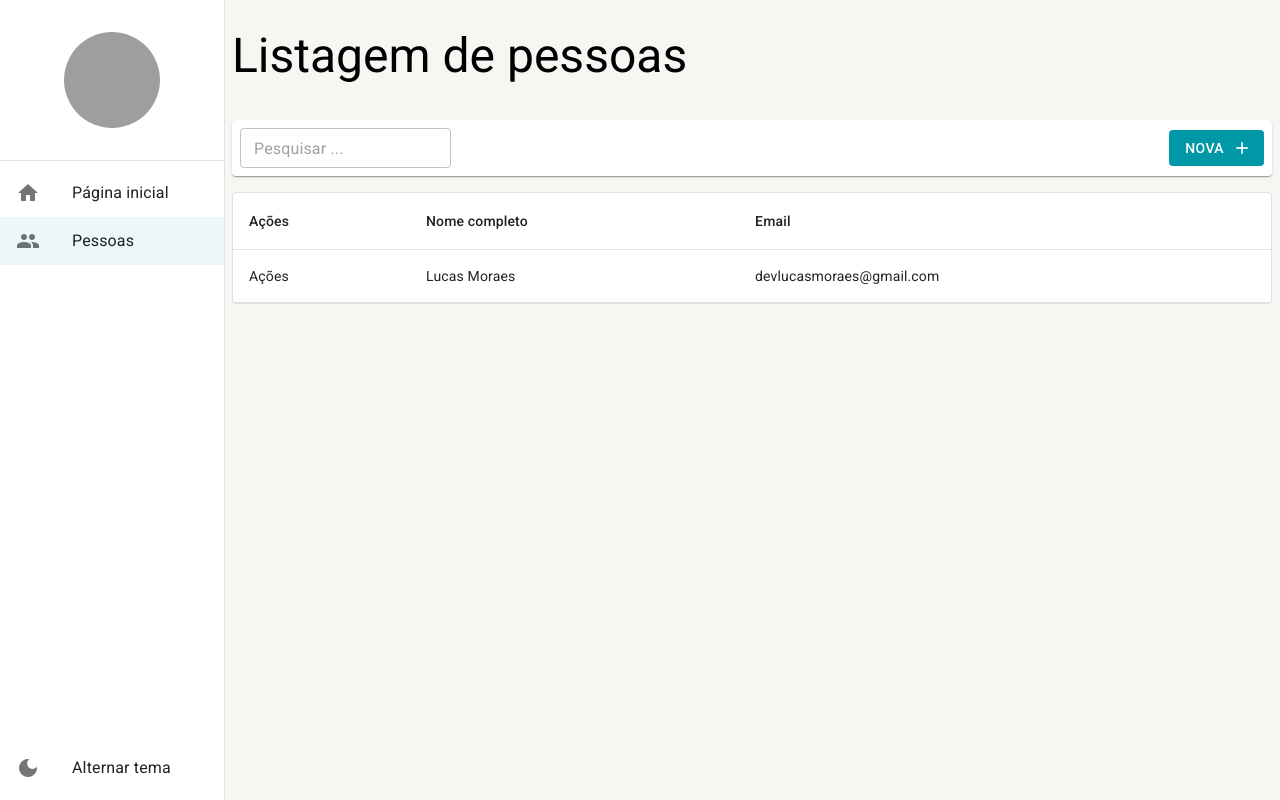
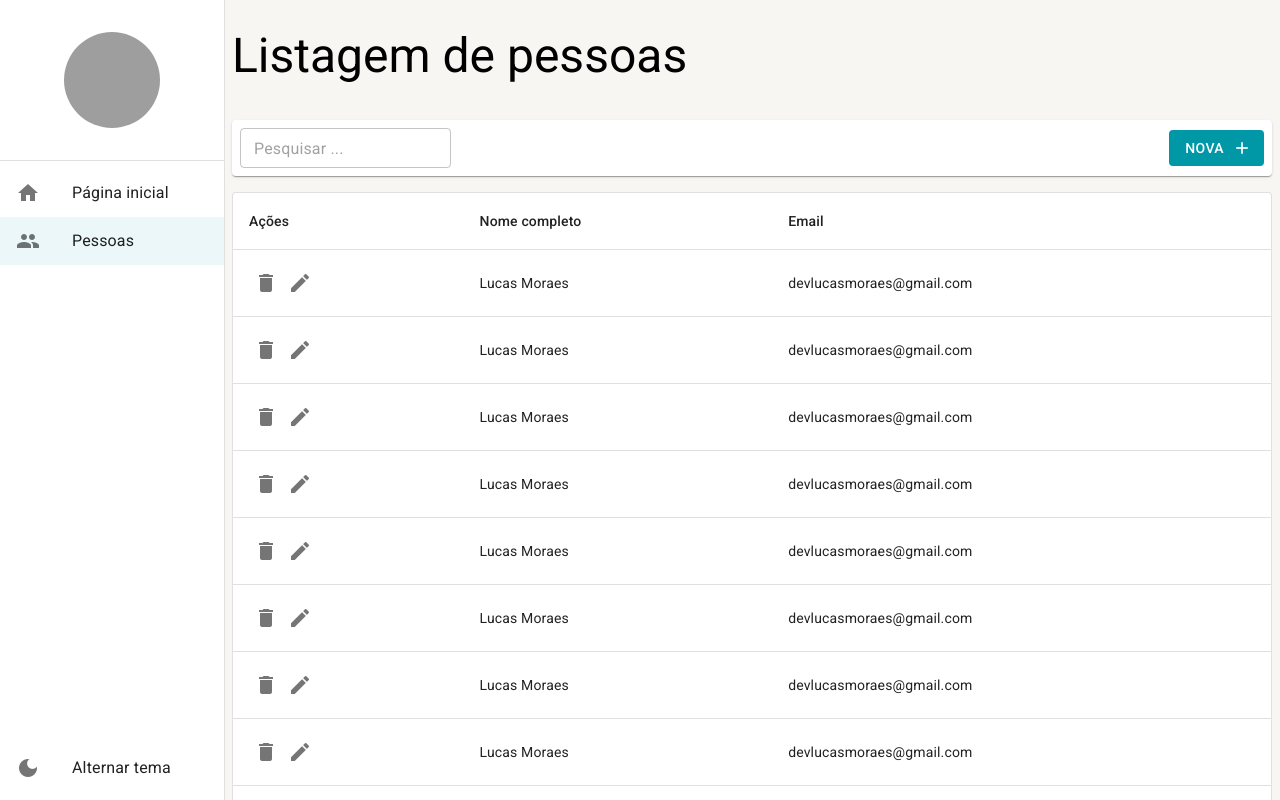
Before and after one commit to devLucasMoraes/curso-react-mui-typescript, a React (Create React App) app: page /pessoas in a window 1280 px wide. Built offline with nearby package versions, Linux system fonts and the light colour scheme; data requests are answered from the project's data file; grey boxes are pictures that could not be loaded.

Commit message:
Feat: configurando ações da listagem

```diff
--- a/mock/database.json
+++ b/mock/database.json
@@ -5,6 +5,54 @@
       "email": "devlucasmoraes@gmail.com",
       "cidadeId": 1,
       "nomeCompleto": "Lucas Moraes"
+    },
+    {
+      "id": 2,
+      "email": "devlucasmoraes@gmail.com",
+      "cidadeId": 1,
+      "nomeCompleto": "Lucas Moraes"
+    },
+    {
+      "id": 3,
+      "email": "devlucasmoraes@gmail.com",
+      "cidadeId": 1,
+      "nomeCompleto": "Lucas Moraes"
+    },
+    {
+      "id": 4,
+      "email": "devlucasmoraes@gmail.com",
+      "cidadeId": 1,
+      "nomeCompleto": "Lucas Moraes"
+    },
+    {
+      "id": 5,
+      "email": "devlucasmoraes@gmail.com",
+      "cidadeId": 1,
+      "nomeCompleto": "Lucas Moraes"
+    },
+    {
+      "id": 6,
+      "email": "devlucasmoraes@gmail.com",
+      "cidadeId": 1,
+      "nomeCompleto": "Lucas Moraes"
+    },
+    {
+      "id": 7,
+      "email": "devlucasmoraes@gmail.com",
+      "cidadeId": 1,
+      "nomeCompleto": "Lucas Moraes"
+    },
+    {
+      "id": 8,
+      "email": "devlucasmoraes@gmail.com",
+      "cidadeId": 1,
+      "nomeCompleto": "Lucas Moraes"
+    },
+    {
+      "id": 9,
+      "email": "devlucasmoraes@gmail.com",
+      "cidadeId": 1,
+      "nomeCompleto": "Lucas Moraes"
     }
   ]
 }
--- a/src/pages/pessoas/ListagemDePessoas.tsx
+++ b/src/pages/pessoas/ListagemDePessoas.tsx
@@ -1,6 +1,6 @@
-import { LinearProgress, Paper, Table, TableBody, TableCell, TableContainer, TableFooter, TableHead, TableRow } from '@mui/material';
+import { Icon, IconButton, LinearProgress, Pagination, Paper, Table, TableBody, TableCell, TableContainer, TableFooter, TableHead, TableRow } from '@mui/material';
 import { useEffect, useMemo, useState } from 'react';
-import { useSearchParams } from 'react-router-dom';
+import { useNavigate, useSearchParams } from 'react-router-dom';
 import { FerramentasDaListagem } from '../../shared/components';
 import { Environment } from '../../shared/environment';
 import { useDebouce } from '../../shared/hooks';
@@ -14,6 +14,8 @@
 
     const { debouce } = useDebouce(500);
 
+    const navigate = useNavigate();
+
     const [rows, setRows] = useState<IListagemPessoa[]>([]);
     const [totalCount, setTotalCount] = useState(0);
     const [isLoading, setIsLoading] = useState(true);
@@ -22,12 +24,34 @@
         return searchParams.get('busca') || '';
     }, [searchParams]);
 
+    const pagina = useMemo(() => {
+        return Number(searchParams.get('pagina') || '1');
+    }, [searchParams]);
+
+    const handleDelete = (id: number) => {
+        if (confirm('Realmente deseja apagar?')) {
+            PessoasService.deleteById(id)
+                .then(result => {
+                    if (result instanceof Error) {
+                        alert(result.message);
+                    } else {
+                        setRows(oldRows => {
+                            return [
+                                ...oldRows.filter(oldRow => oldRow.id !== id)
+                            ];
+                        });
+                        alert('Registro apagado com sucesso!');
+                    }
+                });
+        }
+    };
+
     useEffect(() => {
         setIsLoading(true);
 
         debouce(() => {
 
-            PessoasService.getAll(1, busca)
+            PessoasService.getAll(pagina, busca)
                 .then((result) => {
                     setIsLoading(false);
 
@@ -44,7 +68,7 @@
 
         });
 
-    }, [busca]);
+    }, [busca, pagina]);
 
     return (
         <LayoutBaseDePagina
@@ -54,7 +78,7 @@
                     textoBotaoNovo='Nova'
                     mostrarInputBusca
                     textoDaBusca={busca}
-                    aoMudarTextDeBusca={texto => setSearchParams({ busca: texto }, { replace: true })}
+                    aoMudarTextDeBusca={texto => setSearchParams({ busca: texto, pagina: '1' }, { replace: true })}
                 />
             }>
             <TableContainer component={Paper} variant="outlined" sx={{ m: 1, width: 'auto' }}>
@@ -70,7 +94,14 @@
                     <TableBody>
                         {rows.map(row => (
                             <TableRow key={row.id}>
-                                <TableCell>Ações</TableCell>
+                                <TableCell>
+                                    <IconButton size="small" onClick={() => handleDelete(row.id)}>
+                                        <Icon>delete</Icon>
+                                    </IconButton>
+                                    <IconButton size="small" onClick={() => navigate(`/pessoas/detalhe/${row.id}`)}>
+                                        <Icon>edit</Icon>
+                                    </IconButton>
+                                </TableCell>
                                 <TableCell>{row.nomeCompleto}</TableCell>
                                 <TableCell>{row.email}</TableCell>
                             </TableRow>
@@ -89,6 +120,17 @@
                                 </TableCell>
                             </TableRow>
                         )}
+                        {(totalCount > 0 && totalCount > Environment.LIMITE_DE_LINHAS) && (
+                            <TableRow>
+                                <TableCell colSpan={3}>
+                                    <Pagination
+                                        page={pagina}
+                                        onChange={(e, newPage) => setSearchParams({ busca, pagina: newPage.toString() }, { replace: true })}
+                                        count={Math.ceil(totalCount / Environment.LIMITE_DE_LINHAS)}
+                                    />
+                                </TableCell>
+                            </TableRow>
+                        )}
                     </TableFooter>
                 </Table>
             </TableContainer>
--- a/src/routes/index.tsx
+++ b/src/routes/index.tsx
@@ -26,6 +26,7 @@
         <Routes>
             <Route path='/pagina-inicial' element={<Dashboard />} />
             <Route path='/pessoas' element={<ListagemDePessoas />} />
+            <Route path='/pessoas/detalhe/:id' element={<p>editar</p>} />
             <Route path='*' element={<Navigate to="/pagina-inicial" />} />
         </Routes>
     );
--- a/src/shared/environment/index.ts
+++ b/src/shared/environment/index.ts
@@ -2,7 +2,7 @@
     /*
     * Define a quantidade de linhas a ser carregada por padrão nas listagens
     */
-    LIMITE_DE_LINHAS: 10,
+    LIMITE_DE_LINHAS: 8,
     /*
     * Placeholder exibido nas inputs
     */
```
Lines whose indentation alone changed are shown as unchanged.
